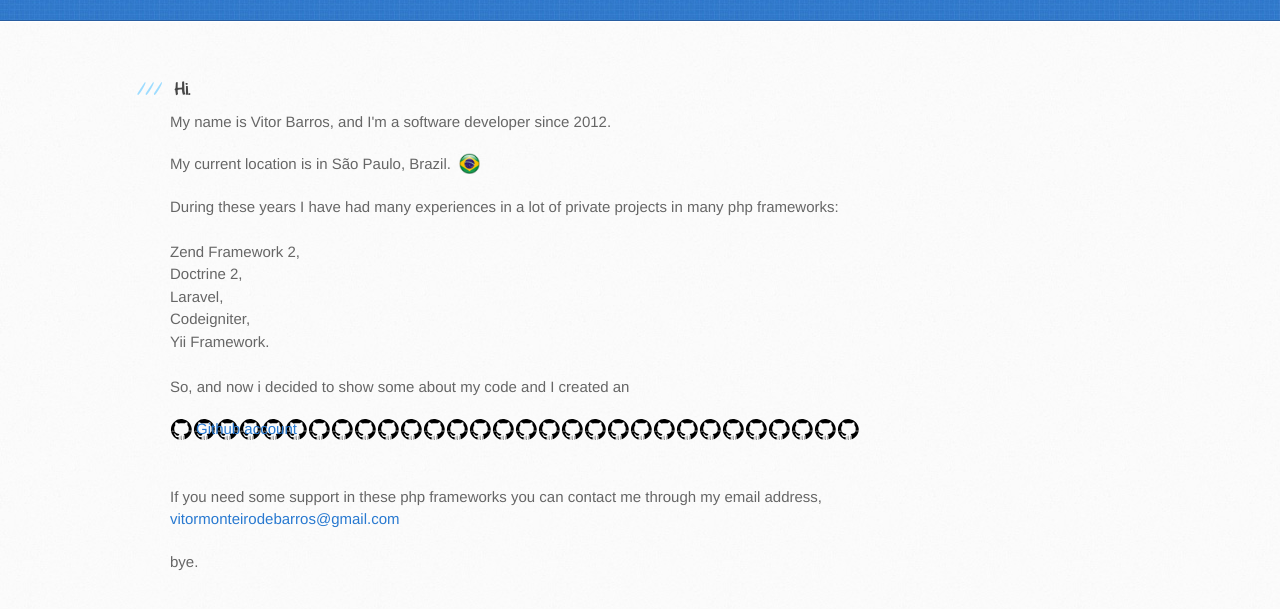
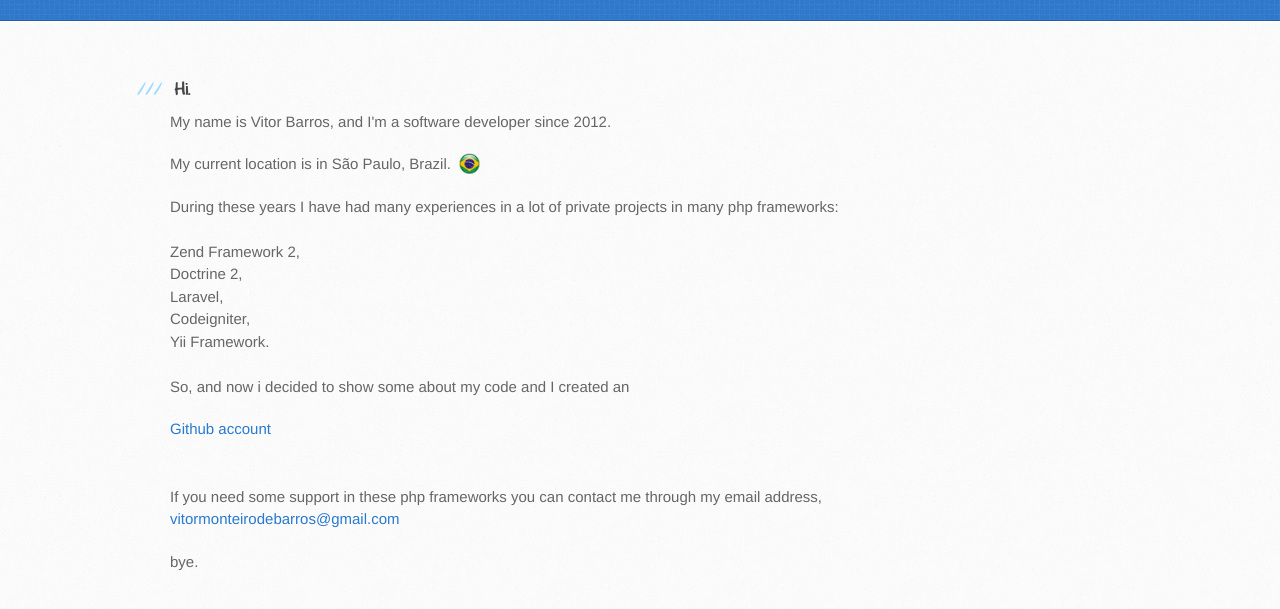
Before and after one commit to vitorbarros/vitorbarros.github.io, a plain HTML site: page index.html in a window 1280 px wide. Shown: the part 181-790 px from the top of the page. Drawn offline with Linux system fonts and the light colour scheme.

Commit message:
Update index.html

```diff
--- a/index.html
+++ b/index.html
@@ -53,7 +53,7 @@
             Codeigniter,<br>
             Yii Framework.<br><br>
 
-            So, and now i decided to show some about my code and I created an <div class="gitimg"><a href="https://github.com/vitorbarros">Github account</a></div><br><br>
+            So, and now i decided to show some about my code and I created an <div><a href="https://github.com/vitorbarros">Github account</a></div><br><br>
 
             If you need some support in these php frameworks you can contact me through my email address, <a rel="me" href="mailto:vitormonteirodebarros@gmail.com">vitormonteirodebarros@gmail.com</a>
           </p>
```
